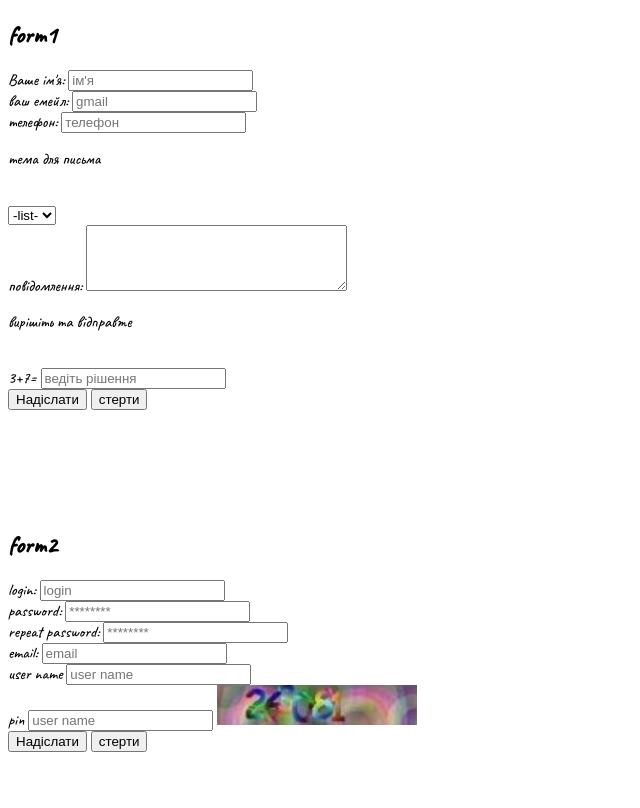
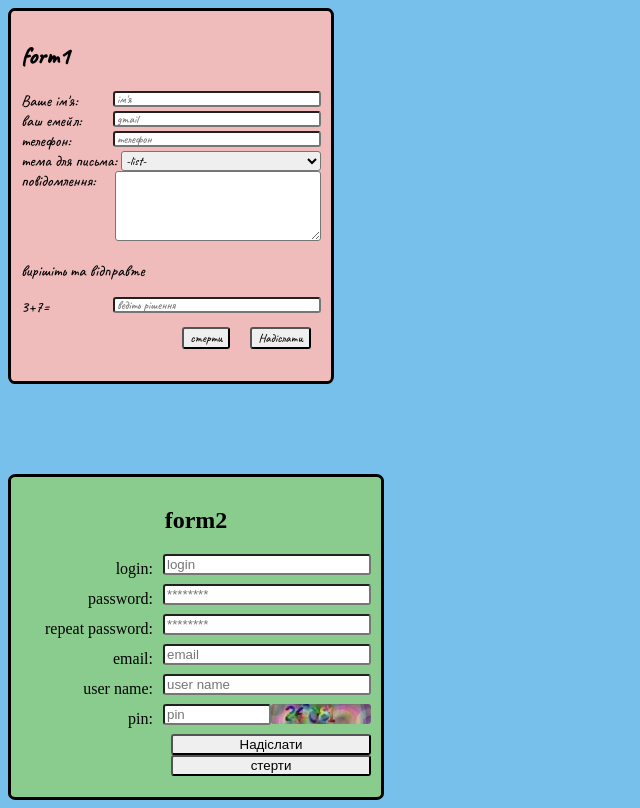
Before and after one commit to danrey-bilo/homework, a plain HTML site: page www/index.html in a window 1280 px wide. Shown: the whole page, without its empty margins (0-640 px from the left). Drawn offline with Linux system fonts and the light colour scheme.

Commit message:
home work N 3

```diff
--- a/www/css/style.css
+++ b/www/css/style.css
@@ -1,4 +1,77 @@
 @import url('https://fonts.googleapis.com/css2?family=Caveat:wght@500&display=swap');
-.text {
+body{
+    background-color: rgb(119, 192, 235);
+}
+.form1  label, .form1 h2, .form1 p{
+    font-family: 'Caveat', cursive;
+    color: rgb(0, 0, 0);
+}
+.form1 {
+    border: 3px solid black;
+    border-radius: 2%;
+    width: 300px;
+    background-color: rgb(240, 187, 187);
+    padding: 10px;
+    height: 350px;
+
+}
+.form1 input,.form1 textarea , .form1 select{
+    float: right;
+    height: 10px;
+    font-size: 12px;
+    border-radius: 3px;
+    width: 200px;
+    font-family: 'Caveat', cursive;
+
+}
+.form1 textarea, .form1 select{
+    height: auto;
+}
+.form1 .but {
+    float: right;
+    height: auto;
+    margin: 10px;
+    width: auto;
     font-family: 'Caveat', cursive;
 }
+.form1 label {
+
+   text-align: left;
+    line-height: 20px;
+}
+
+
+
+.form2 {
+    border: 3px solid black;
+    border-radius: 2%;
+    width: 350px;
+    background-color: rgb(137, 204, 141);
+    padding: 10px;
+    height: 300px;
+
+}
+.form2 label{
+       float: right;
+       text-align: center;
+       line-height: 30px;
+
+       padding-right: 10px;
+    }
+.form2 input {
+    width: 200px;
+    float: right;
+    border-radius: 3px;
+
+}
+
+#pinpoto ,#pin {
+    float: right;
+    width: 100px;
+    height: auto;
+    border-radius: 3px;
+
+}
+.form2 h2{
+    text-align: center;
+}
--- a/www/index.html
+++ b/www/index.html
@@ -6,7 +6,7 @@
  <link rel="stylesheet" href="css/style.css">
     </head>
     <body>
-      <div class="text">
+      <div class="form1">
         <h2>form1</h2>
         <form id="form1" name="form1" >
             <label for="name">Ваше ім'я:</label>
@@ -15,9 +15,8 @@
             <input type="email" id="gmail" name="gmail" placeholder="gmail"><br>
             <label for="telp">телефон:</label>
             <input type="tel" id="telp" name="telp" placeholder="телефон"><br>
-            <p>тема для письма</p><br>
-
-              <select >
+            <label for="sele">тема для письма:</label>
+              <select name="sele">
                 <option selected disabled >-list-</option>
                 <option >html</option>
                 <option >css</option>
@@ -26,29 +25,39 @@
             <label for="tebl">повідомлення:</label>
             <textarea id="tebl" name="tebl" rows="4" cols="30">
 
-            </textarea><br>
-            <p>вирішіть та відправте</p><br>
+            </textarea><br><br><br><br>
+            <p>вирішіть та відправте</p>
             <label for="math">3+7=</label>
             <input type="text" id="math" name="math" placeholder="ведіть рішення" ><br>
-            <input type="submit" value="Надіслати" >
-            <input type="reset" value="стерти">
+            <input class="but" type="submit" value="Надіслати" >
+            <input class="but" type="reset" value="стерти">
 
-        </form><br><br><br><br><br>
+        </form>
+      </div>
+        <br><br><br><br><br>
+        <div class="form2">
         <h2>form2</h2>
         <form id="form2" name="form2">
-            <label for="login">login:</label>
-            <input type="text" id="login" name="login" placeholder="login"><br>
+           <input type="text" id="login" name="login" placeholder="login">
+           <label for="login">login:</label>
+            <br>
+            <input type="password" id="pas" name="pas" placeholder="********">
             <label for="pas">password:</label>
-            <input type="password" id="pas" name="pas" placeholder="********"><br>
+            <br>
+            <input type="password" id="rpas" name="rpas" placeholder="********">
             <label for="rpas">repeat password:</label>
-            <input type="password" id="rpas" name="rpas" placeholder="********"><br>
+            <br>
+            <input type="text" id="em" name="em" placeholder="email">
             <label for="em">email:</label>
-            <input type="text" id="em" name="em" placeholder="email"><br>
-            <label for="un">user name</label>
-            <input type="text" id="un" name="un" placeholder="user name"><br>
-            <label for="pinpoto">pin</label>
-            <input type="text" id="pinpoto" name="pinpoto" placeholder="user name">
-            <img src="pinpoto.jpg" alt="pin" width="200" height="40" id="pinpoto"> <br>
+            <br>
+            <input type="text" id="un" name="un" placeholder="user name">
+            <label for="un">user name:</label>
+            <br>
+
+            <img src="pinpoto.jpg" alt="pin"  id="pinpoto">
+            <input type="text" id="pin" name="pinpoto" placeholder="pin">
+            <label for="pinpoto">pin:</label>
+             <br>
             <input type="submit" value="Надіслати" >
             <input type="reset" value="стерти">
         </form>
```
